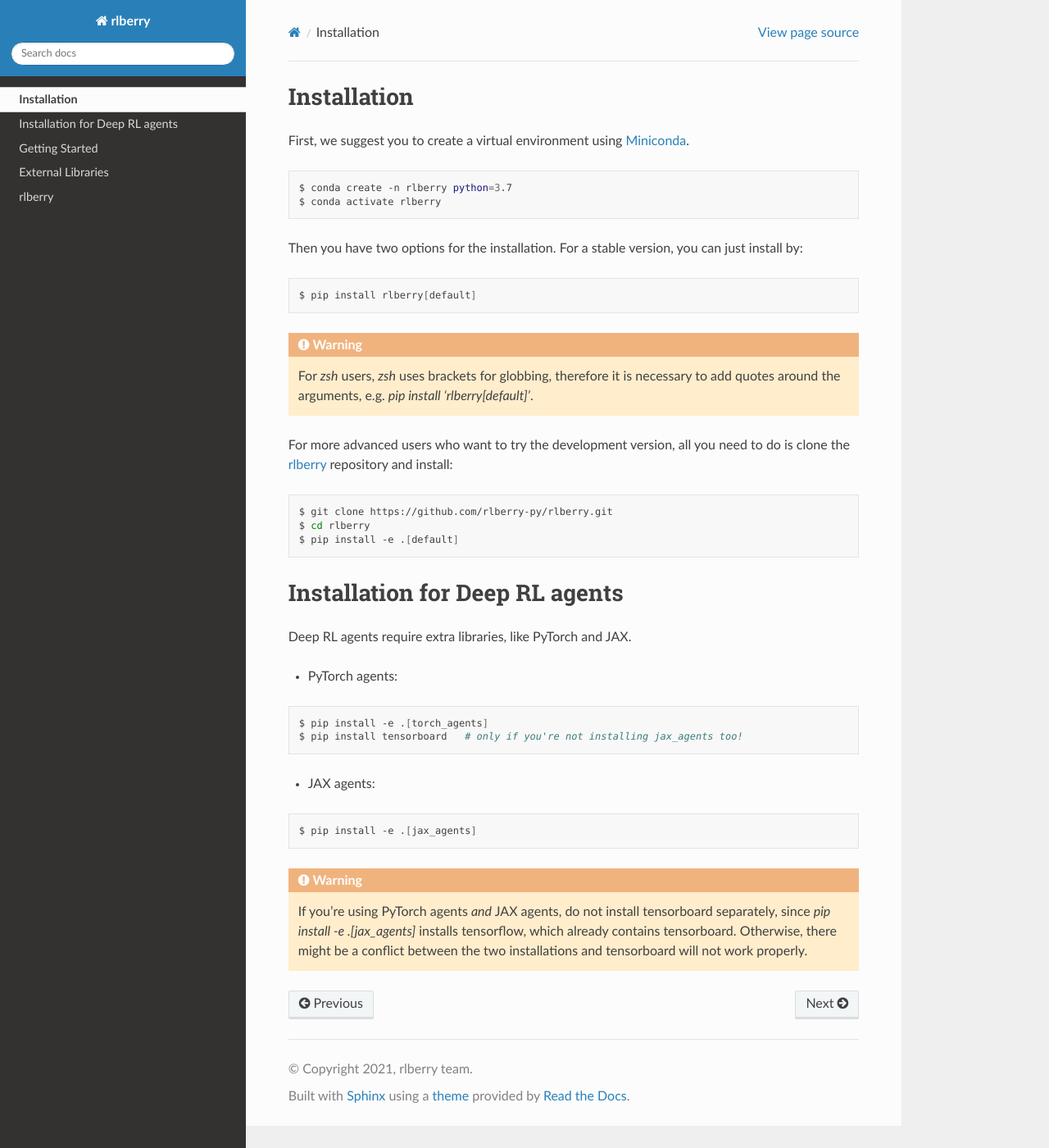
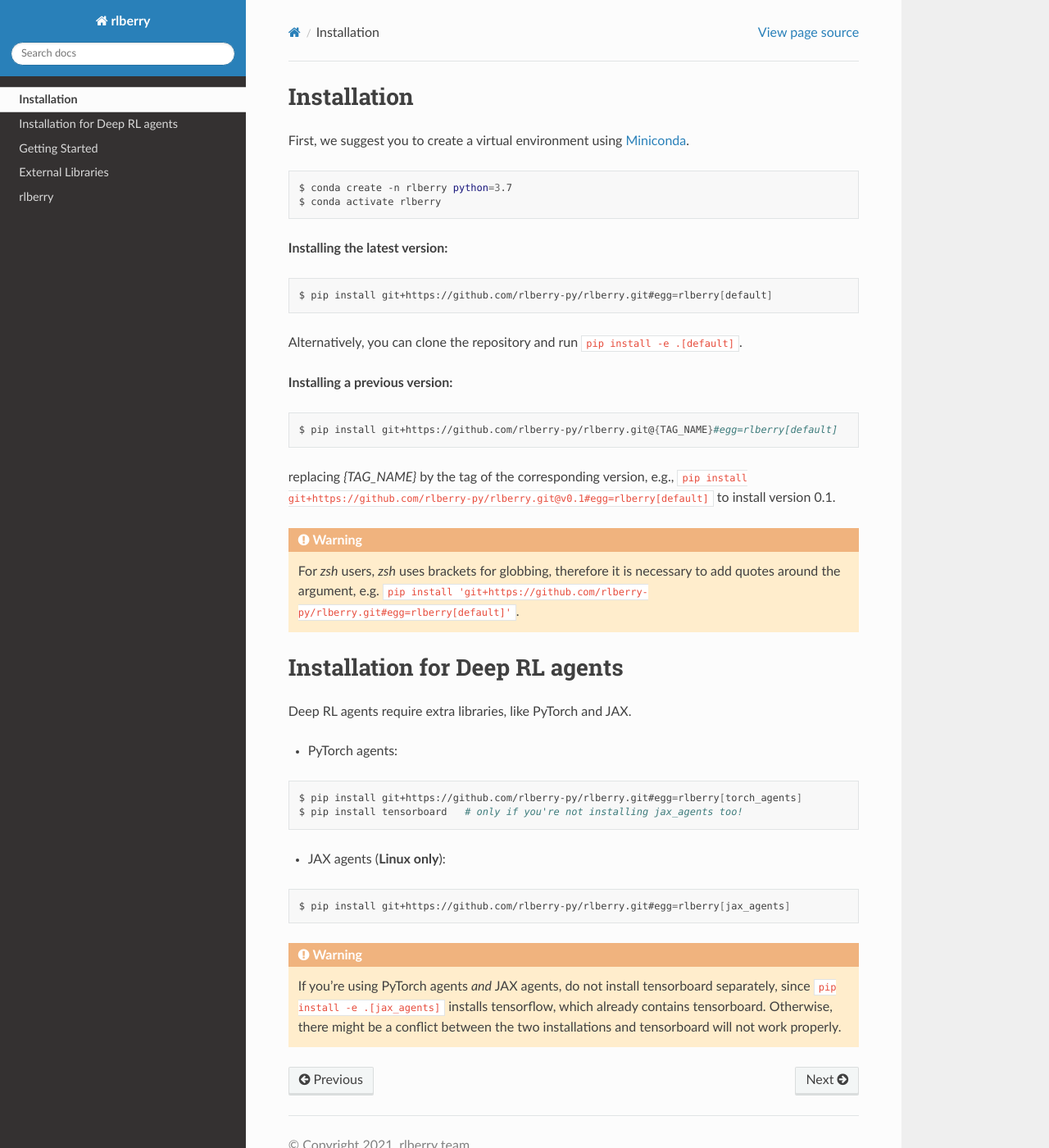
Before and after one commit to rlberry-py/rlberry, a Sphinx documentation site: the page built from docs/installation.rst, in a window 1280 px wide and 1400 px high. Shown: the whole window at 82% size. Built offline with Sphinx 7.4.7 and the Read the Docs theme 2.0.0, drawn with Linux system fonts in a browser that asks for light colours.

Commit message:
feat(docs): new intructions for installation

```diff
--- a/docs/installation.rst
+++ b/docs/installation.rst
@@ -14,23 +14,28 @@ First, we suggest you to create a virtual environment using
     $ conda create -n rlberry python=3.7
     $ conda activate rlberry
 
-Then you have two options for the installation. For a stable version, you can just install by:
+**Installing the latest version:**
 
 .. code:: bash
 
-    $ pip install rlberry[default]
+    $ pip install git+https://github.com/rlberry-py/rlberry.git#egg=rlberry[default]
 
-.. warning::
-    For `zsh` users, `zsh` uses brackets for globbing, therefore it is necessary to add quotes around the arguments, e.g. `pip install 'rlberry[default]'`.
+Alternatively, you can clone the repository and run :code:`pip install -e .[default]`.
 
 
-For more advanced users who want to try the development version, all you need to do is clone the rlberry_ repository and install:
+**Installing a previous version:**
+
 
 .. code:: bash
 
-    $ git clone https://github.com/rlberry-py/rlberry.git
-    $ cd rlberry
-    $ pip install -e .[default]
+    $ pip install git+https://github.com/rlberry-py/rlberry.git@{TAG_NAME}#egg=rlberry[default]
+
+replacing `{TAG_NAME}` by the tag of the corresponding version,
+e.g., :code:`pip install git+https://github.com/rlberry-py/rlberry.git@v0.1#egg=rlberry[default]`
+to install version 0.1.
+
+.. warning::
+    For `zsh` users, `zsh` uses brackets for globbing, therefore it is necessary to add quotes around the argument, e.g. :code:`pip install 'git+https://github.com/rlberry-py/rlberry.git#egg=rlberry[default]'`.
 
 
 Installation for Deep RL agents
@@ -42,16 +47,17 @@ Deep RL agents require extra libraries, like PyTorch and JAX.
 
 .. code:: bash
 
-    $ pip install -e .[torch_agents]
+    $ pip install git+https://github.com/rlberry-py/rlberry.git#egg=rlberry[torch_agents]
     $ pip install tensorboard   # only if you're not installing jax_agents too!
-* JAX agents:
+
+* JAX agents (**Linux only**):
 
 .. code:: bash
 
-    $ pip install -e .[jax_agents]
+    $ pip install git+https://github.com/rlberry-py/rlberry.git#egg=rlberry[jax_agents]
 
 .. warning::
     If you're using PyTorch agents *and* JAX agents, do not install tensorboard separately,
-    since `pip install -e .[jax_agents]` installs tensorflow, which already contains
+    since :code:`pip install -e .[jax_agents]` installs tensorflow, which already contains
     tensorboard. Otherwise, there might be a conflict between the two installations
     and tensorboard will not work properly.
```
